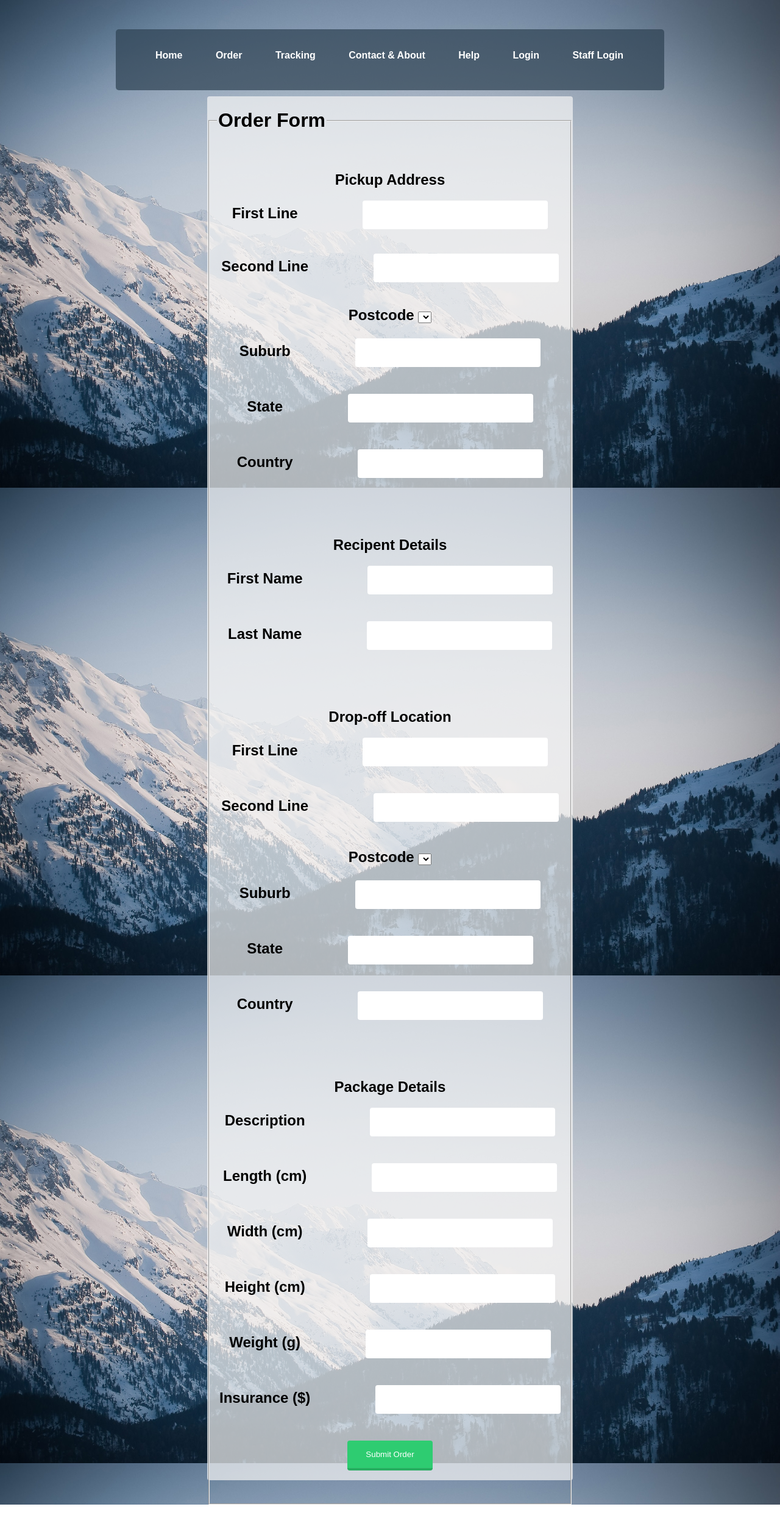
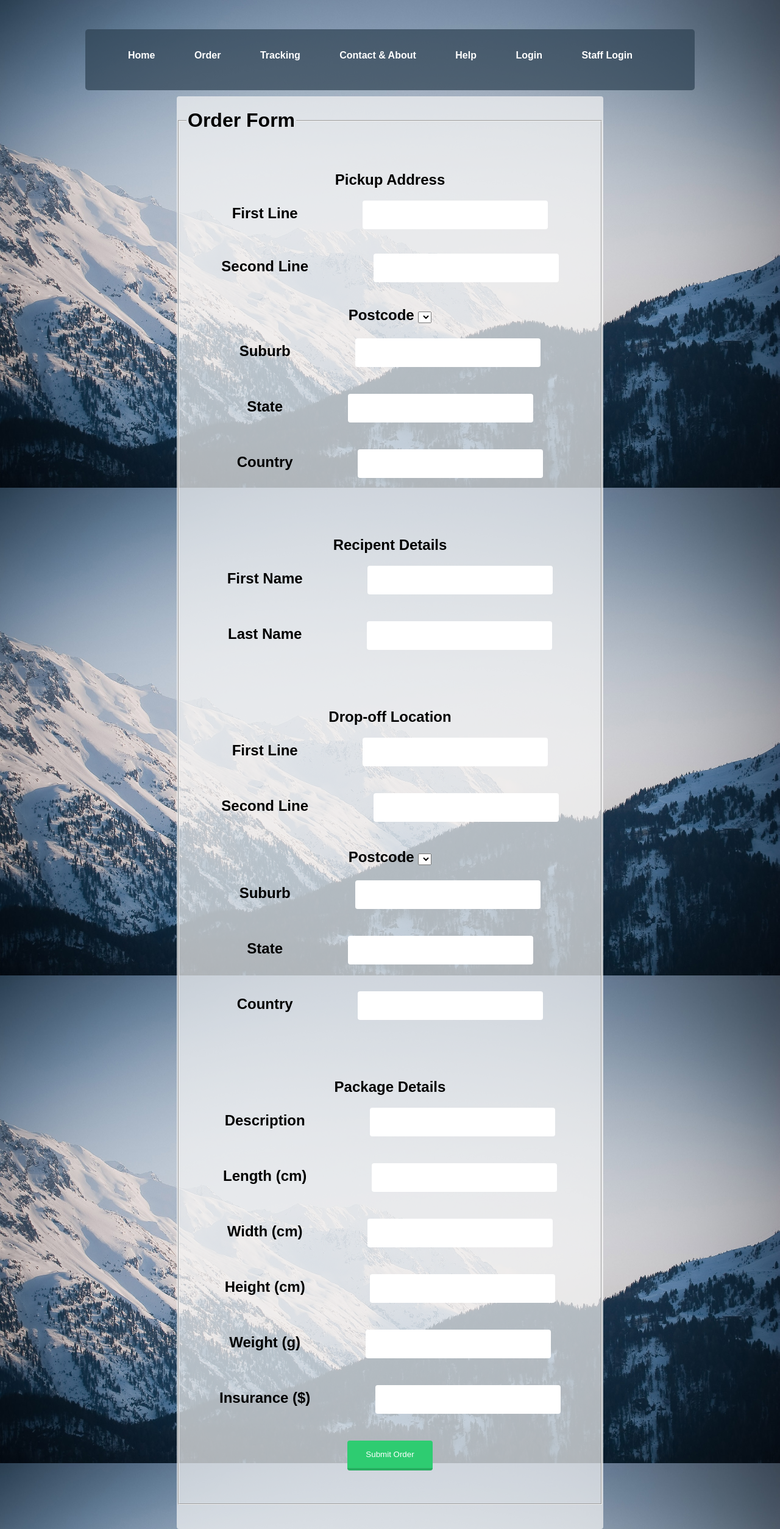
Before and after one commit to carlin54/IFB299, a PHP site: page /IFB299/create_order.php in a window 1280 px wide. Shown: the whole page at 61% size. Before the commit the page ends 2468 px from the top, so only its background shows below. Run offline with PHP 8.4, Linux system fonts and the light colour scheme; the visitor is signed in with stand-in values (Sample User, id 1); data that the repository does not hold is empty.

Commit message:
Update login.css

```diff
--- a/IFB299/css/login.css
+++ b/IFB299/css/login.css
@@ -16,7 +16,7 @@ body{
 }*/
 #nav_wrapper{
   height: 100px;
-  width: 900px;
+  width: 1000px;
   background: #377D7A;
   margin-left: auto;
   margin-right: auto;
@@ -30,7 +30,7 @@ body{
   list-style: none;
   display: inline;
   font-weight: bold;
-  padding: 15px;
+  padding: 20px;
 }
 #nav_wrapper a{
   color: white;
@@ -75,6 +75,15 @@ body{
   margin-left: auto;
   margin-right: auto;
 }
+.boxhelp{
+  width: 500px;
+  height: 830px;
+  text-align: center;
+  background-color: rgba(246,246,246, 0.7);
+  border-radius: 4px;
+  margin: 0 auto;
+  margin-top: 70px;
+}
 .boxhome{
   width: 600px;
   height: 580px;
@@ -94,8 +103,8 @@ body{
   margin-top: 10px;
 }
 .boxhome3{
-    width: 600px;
-  height: 2270px;
+    width: 700px;
+  height: 2350px;
   text-align: left;
   background-color: rgba(246,246,246, 0.7);
   border-radius: 4px;
```
